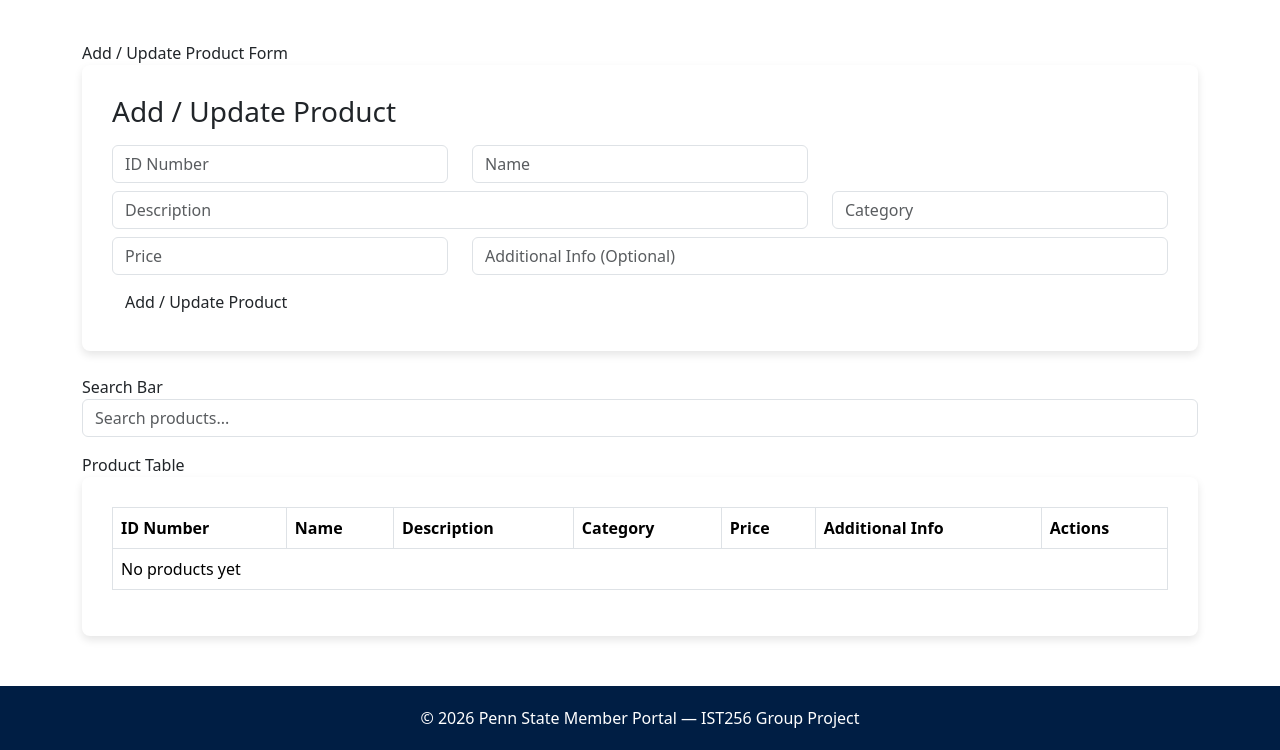
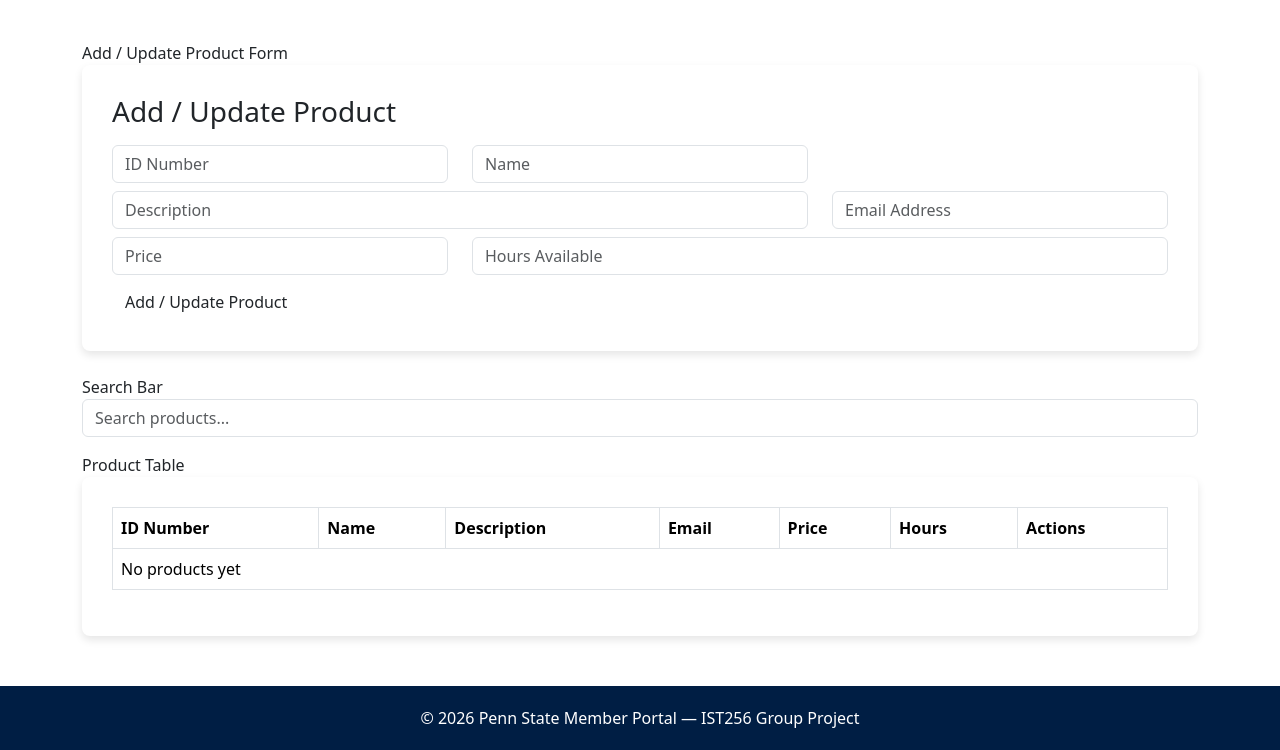
Before and after one commit to BrettRichman/IST256-Group-Project, a plain HTML site: page products.html in a window 1280 px wide. Shown: the part 63-813 px from the top of the page. Drawn offline with nearby package versions, Linux system fonts and the light colour scheme; sample sign-in values are in the browser's storage.

Commit message:
Update products.html

```diff
--- a/products.html
+++ b/products.html
@@ -40,7 +40,7 @@
                     <input type="text" id="description" class="form-control" placeholder="Description" required>
                 </div>
                 <div class="col-md-4">
-                    <input type="text" id="category" class="form-control" placeholder="Category" required>
+                    <input type="text" id="email" class="form-control" placeholder="Email Address" required>
                 </div>
             </div>
             <div class="row mb-2">
@@ -48,7 +48,7 @@
                     <input type="number" id="price" class="form-control" placeholder="Price" required>
                 </div>
                 <div class="col-md-8">
-                    <input type="text" id="additional" class="form-control" placeholder="Additional Info (Optional)">
+                    <input type="text" id="hours" class="form-control" placeholder="Hours Available">
                 </div>
             </div>
             <button class="btn btn-psu" type="submit">Add / Update Product</button>
@@ -68,9 +68,9 @@
                     <th>ID Number</th>
                     <th>Name</th>
                     <th>Description</th>
-                    <th>Category</th>
+                    <th>Email</th>
                     <th>Price</th>
-                    <th>Additional Info</th>
+                    <th>Hours</th>
                     <th>Actions</th>
                 </tr>
             </thead>
```
